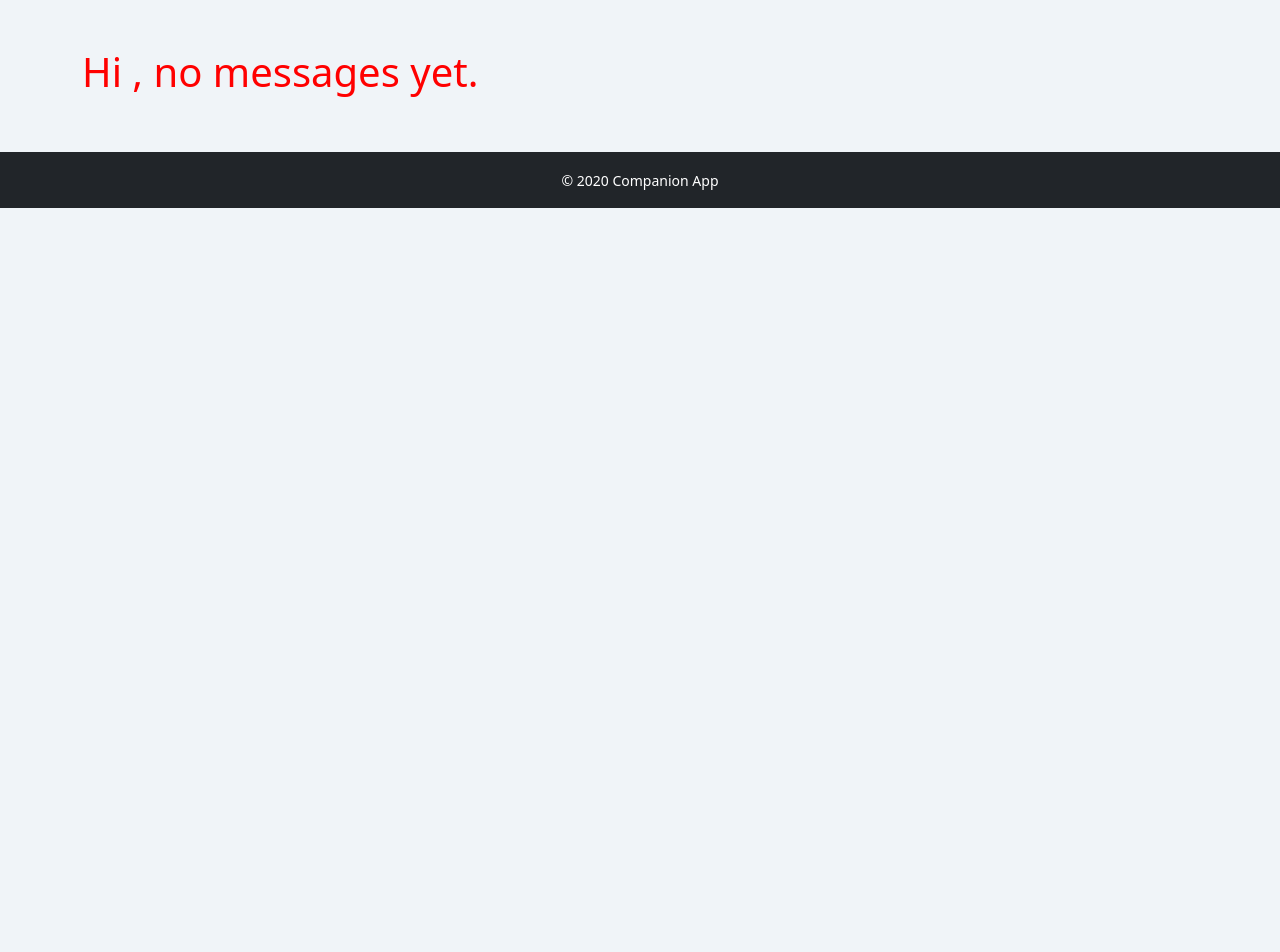
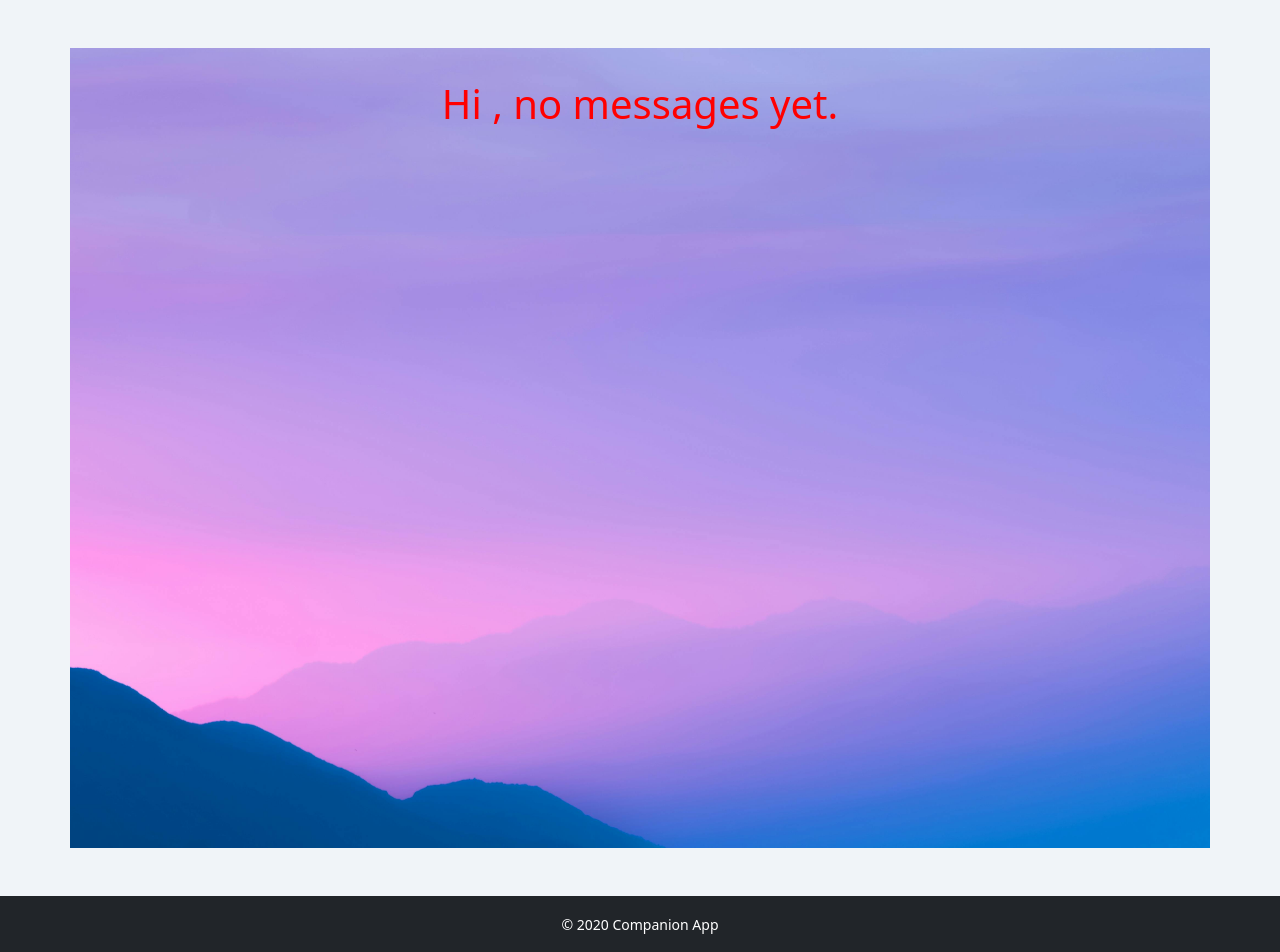
Before and after one commit to JamieJB123/hackathon2, a Django app: template message_app/templates/message_app/display.html in a window 1280 px wide. Shown: the part 96-1048 px from the top of the page. Before the commit the page ends 304 px from the top, so only its background shows below. Run offline with Django 3.2, Linux system fonts and the light colour scheme; the template is opened without the code that fills it: most values are stand-ins (such as "Sample title", 1, 10 or a date in 2020).

Commit message:
add background image to display

```diff
--- a/message_app/templates/message_app/display.html
+++ b/message_app/templates/message_app/display.html
@@ -1,5 +1,12 @@
 {% extends "index.html" %}
 {% load static %}
+
+{% block body_class %}display-page{% endblock %}
+
+{% block extra_css %}
+<link rel="stylesheet" href="{% static 'message_app/css/display.css' %}">
+{% endblock %}
+
 {% block content %}
 
 <div id="message-container">
@@ -10,6 +17,7 @@
         <h1>Hi {{ request.user.username }}, no messages yet.</h1>
     {% endif %}
 </div>
+
 
 <script>
 function fetchMessage() {
@@ -34,4 +42,5 @@ setInterval(fetchMessage, 30000); // 5 seconds for testing, change to 30000 for
 
 </script>
 
+
 {% endblock %}
--- a/static/css/style.css
+++ b/static/css/style.css
@@ -1,5 +1,21 @@
 h1 {
     color: red;
+}
+
+/* Display Page */
+
+.display-page {
+    background-image: url("../images/display_default.jpg");
+    background-size: cover;
+    background-position: center;
+    min-height: 100vh;
+}
+
+#message-container {
+    padding: 2rem;
+    text-align: center;
+    color: darkgrey;
+    flex: 1;
 }
 
 /* Index Page */
@@ -11,6 +27,7 @@ body {
   height: 200px;
   object-fit: contain;
 }
+
 
 @media (min-width: 765px) {
   .hero-img {
--- a/templates/index.html
+++ b/templates/index.html
@@ -52,10 +52,10 @@
 
 
     <!-- Main content -->
-    <main class="container mt-4">
+    <main class="{% block body_class %}{% endblock %} container mt-4">
         {% block content %}
     <!-- Hero Image (only on home page) -->
-    <img src="{% static 'css/images/companion.jpg' %}" alt="Hero Image" class="img-fluid w-100 hero-img">
+    <img src="{% static 'images/companion.jpg' %}" alt="Hero Image" class="img-fluid w-100 hero-img">
     <div class="card shadow p-5 text-center mx-auto" style="max-width: 1000px; width: 100%; min-height: 400px;">
             <h1 class="mb-4 display-4">Your Day, Your Way</h1>
             <p class="mb-3 fs-5">
```
Also changed, not shown: static/images/companion.jpg (renamed from static/css/Images/companion.jpg), static/images/display_default.jpg (added).
